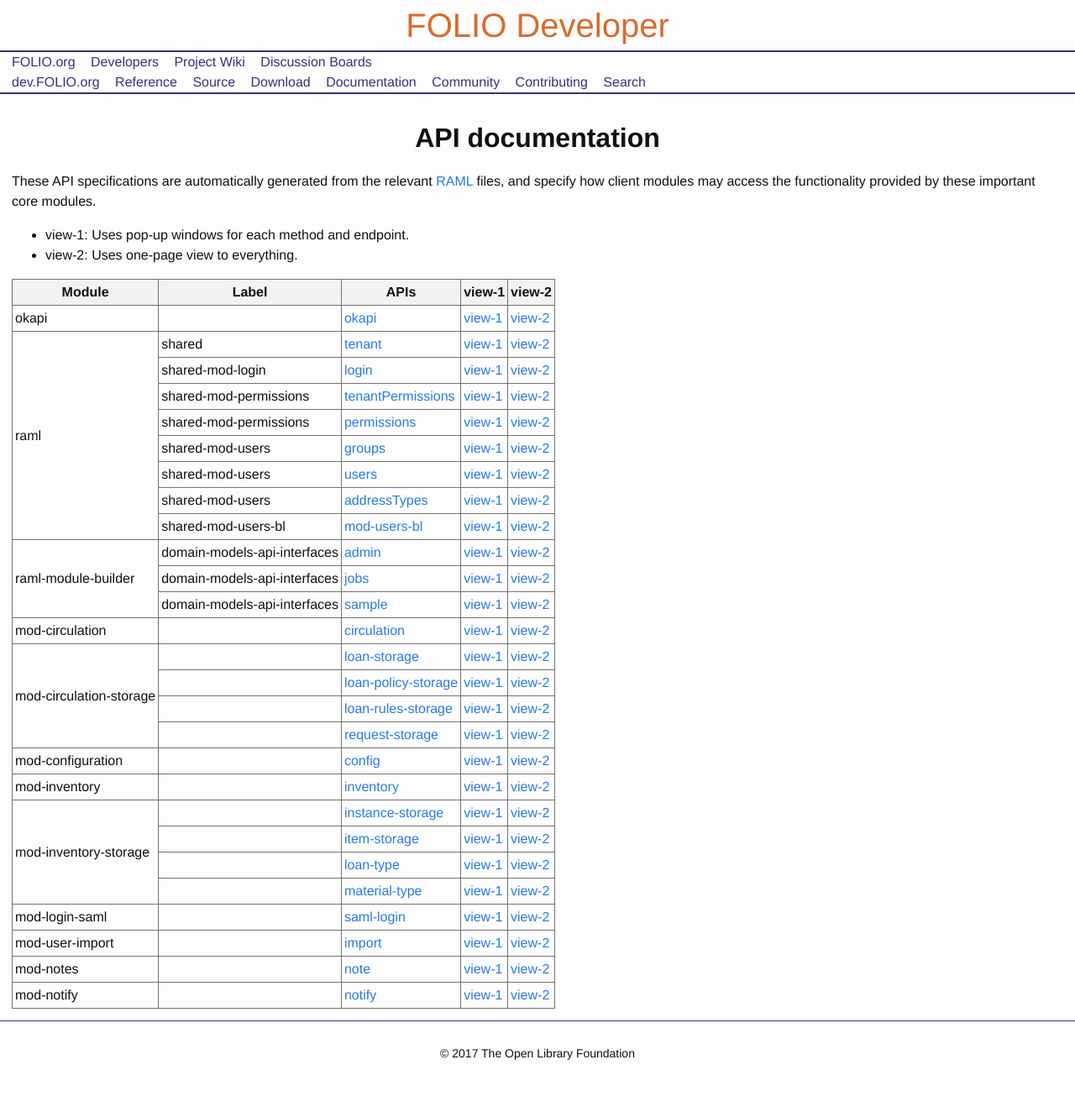
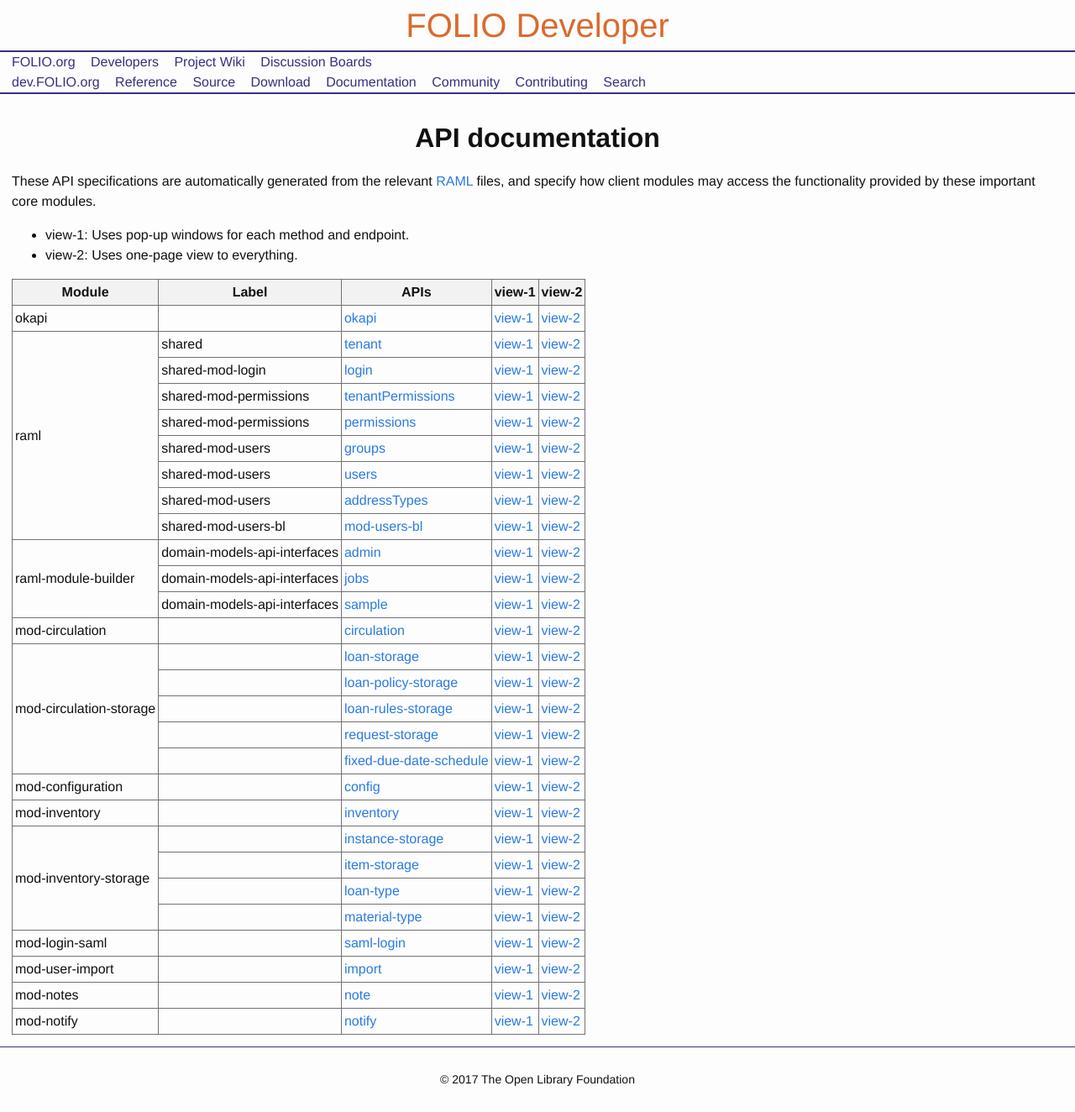
Before and after one commit to folio-org/folio-org.github.io, a Jekyll site: the page built from doc/api/index.md, in a window 1280 px wide. Shown: the whole page at 84% size. Built offline with Jekyll 4.4.1, drawn with Linux system fonts in a browser that asks for light colours; nearby versions of some CDN libraries; before the commit the page ends 1293 px from its top, so only the background shows below that.

Commit message:
Update api.yml FOLIO-903
Add fixed-due-date-schedule for mod-circulation-storage

```diff
--- a/_data/api.yml
+++ b/_data/api.yml
@@ -63,6 +63,7 @@
       - loan-policy-storage
       - loan-rules-storage
       - request-storage
+      - fixed-due-date-schedule
     ramlutil: ramls/raml-util
 
 mod-configuration:
```
